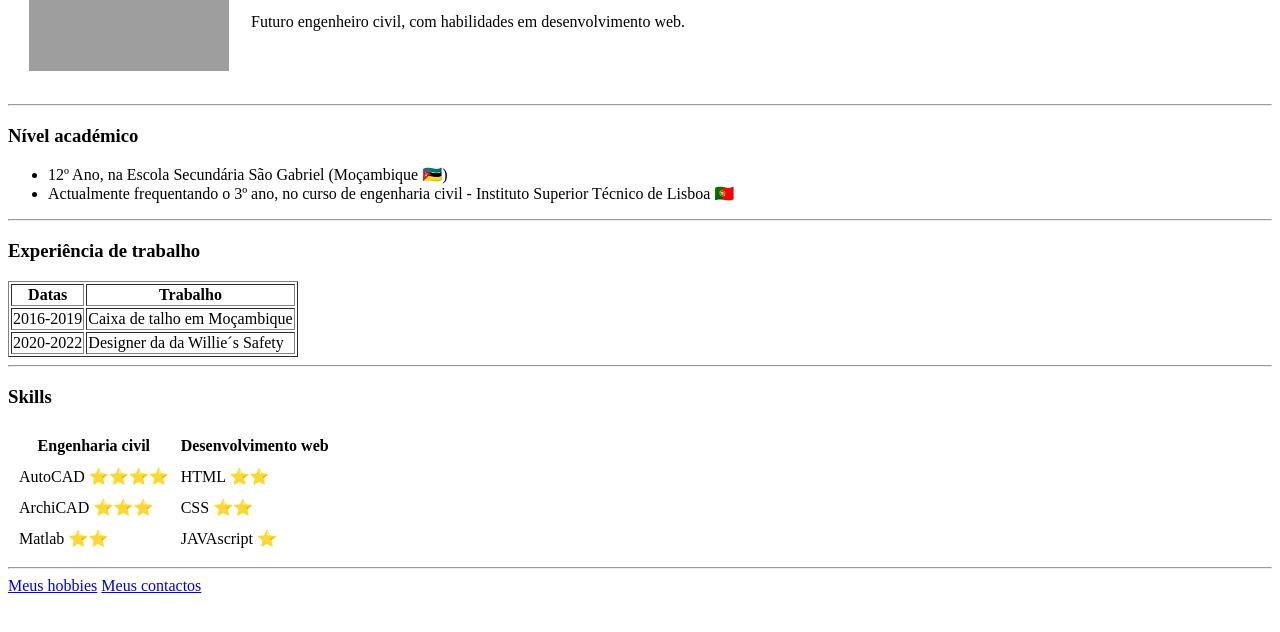
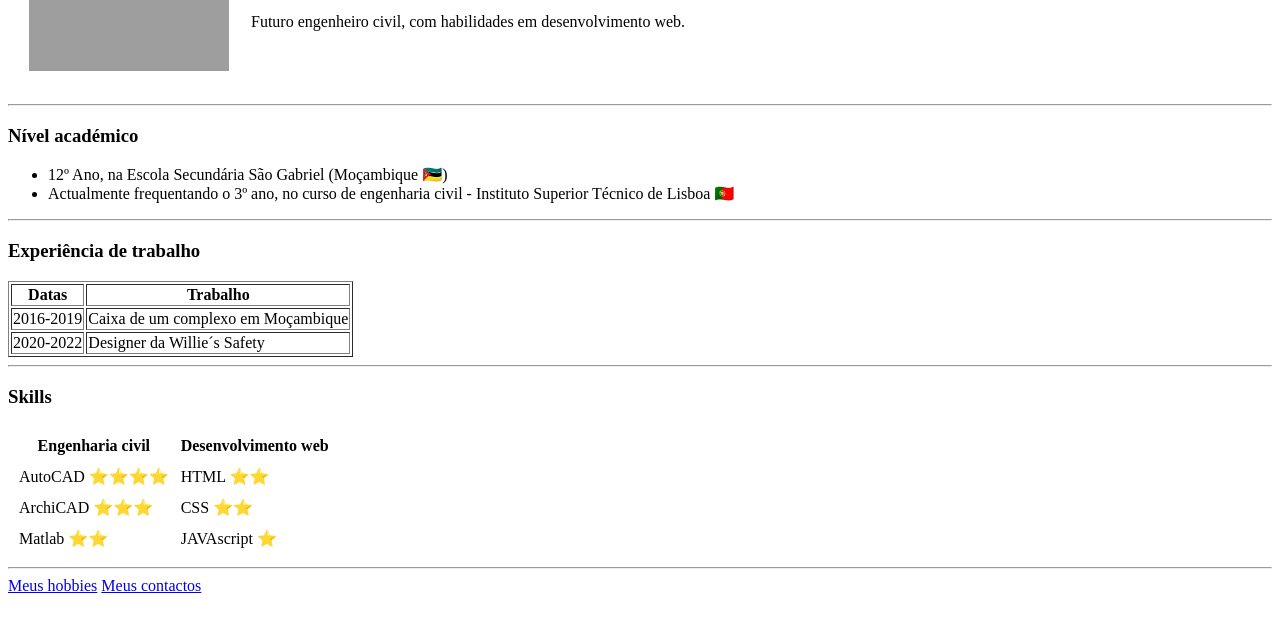
Before and after one commit to arnelomelo/CV, a plain HTML site: page index.html in a window 1280 px wide. Shown: the part 158-790 px from the top of the page. Drawn offline with Linux system fonts and the light colour scheme; grey boxes are pictures that could not be loaded.

Commit message:
Update.index

```diff
--- a/index.html
+++ b/index.html
@@ -32,11 +32,11 @@
             <tbody>
              <tr>
                 <td>2016-2019</td>
-                <td>Caixa de talho em Moçambique</td>
+                <td>Caixa de um complexo em Moçambique</td>
              </tr>
              <tr>
                <td>2020-2022</td>
-               <td>Designer da da Willie´s Safety</td>
+               <td>Designer da Willie´s Safety</td>
             </tr>
             </tbody>
          </table>
```
